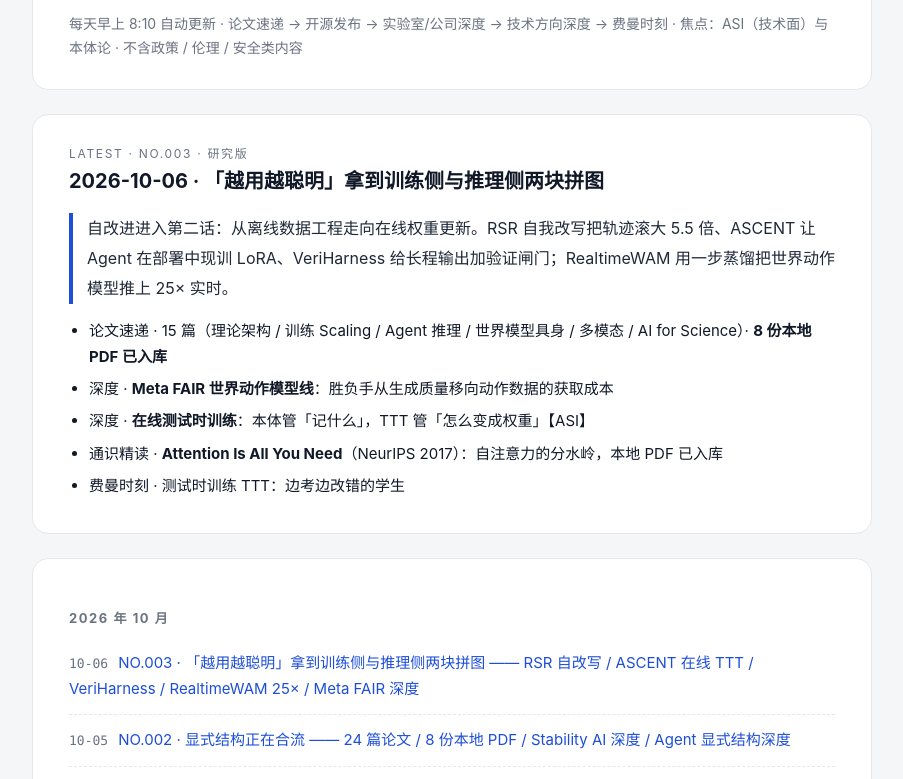
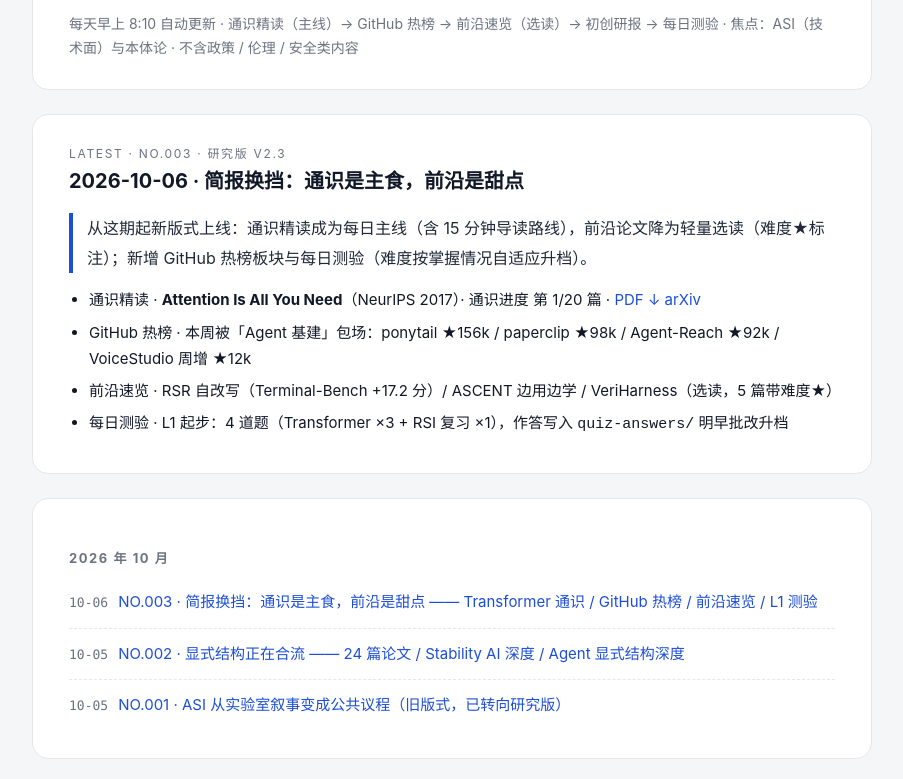
Before and after one commit to shenjiaying49-ship-it/ai-daily-news, a plain HTML site: page index.html in a window 1280 px wide. Shown: the part 156-935 px from the top of the page, without its empty margins (188-1091 px from the left). Drawn offline with Linux system fonts and the light colour scheme.

Commit message:
NO.003 · v2.3 版式目录页

```diff
--- a/index.html
+++ b/index.html
@@ -39,32 +39,31 @@
   <header class="masthead">
     <div class="brand"><b>AI DAILY NEWS · 研究版</b><span>KEEP INFORMED</span></div>
     <h1>AI Daily News</h1>
-    <p class="sub">每天早上 8:10 自动更新 · 论文速递 → 开源发布 → 实验室/公司深度 → 技术方向深度 → 费曼时刻 · 焦点：ASI（技术面）与本体论 · 不含政策 / 伦理 / 安全类内容</p>
+    <p class="sub">每天早上 8:10 自动更新 · 通识精读（主线）→ GitHub 热榜 → 前沿速览（选读）→ 初创研报 → 每日测验 · 焦点：ASI（技术面）与本体论 · 不含政策 / 伦理 / 安全类内容</p>
   </header>
 
   <div class="card">
-    <div class="no">LATEST · NO.003 · 研究版</div>
-    <h3><a href="daily-2026-10-06.html">2026-10-06 · 「越用越聪明」拿到训练侧与推理侧两块拼图</a></h3>
-    <p class="lede">自改进进入第二话：从离线数据工程走向在线权重更新。RSR 自我改写把轨迹滚大 5.5 倍、ASCENT 让 Agent 在部署中现训 LoRA、VeriHarness 给长程输出加验证闸门；RealtimeWAM 用一步蒸馏把世界动作模型推上 25× 实时。</p>
+    <div class="no">LATEST · NO.003 · 研究版 v2.3</div>
+    <h3><a href="daily-2026-10-06.html">2026-10-06 · 简报换挡：通识是主食，前沿是甜点</a></h3>
+    <p class="lede">从这期起新版式上线：通识精读成为每日主线（含 15 分钟导读路线），前沿论文降为轻量选读（难度★标注）；新增 GitHub 热榜板块与每日测验（难度按掌握情况自适应升档）。</p>
     <ul class="pts">
-      <li>论文速递 · 15 篇（理论架构 / 训练 Scaling / Agent 推理 / 世界模型具身 / 多模态 / AI for Science）· <b>8 份本地 PDF 已入库</b></li>
-      <li>深度 · <b>Meta FAIR 世界动作模型线</b>：胜负手从生成质量移向动作数据的获取成本</li>
-      <li>深度 · <b>在线测试时训练</b>：本体管「记什么」，TTT 管「怎么变成权重」【ASI】</li>
-      <li>通识精读 · <b>Attention Is All You Need</b>（NeurIPS 2017）：自注意力的分水岭，本地 PDF 已入库</li>
-      <li>费曼时刻 · 测试时训练 TTT：边考边改错的学生</li>
+      <li>通识精读 · <b>Attention Is All You Need</b>（NeurIPS 2017）· 通识进度 第 1/20 篇 · <a href="https://arxiv.org/pdf/1706.03762">PDF ↓ arXiv</a></li>
+      <li>GitHub 热榜 · 本周被「Agent 基建」包场：ponytail ★156k / paperclip ★98k / Agent-Reach ★92k / VoiceStudio 周增 ★12k</li>
+      <li>前沿速览 · RSR 自改写（Terminal-Bench +17.2 分）/ ASCENT 边用边学 / VeriHarness（选读，5 篇带难度★）</li>
+      <li>每日测验 · L1 起步：4 道题（Transformer ×3 + RSI 复习 ×1），作答写入 <code>quiz-answers/</code> 明早批改升档</li>
     </ul>
   </div>
 
   <div class="card">
     <div class="month">2026 年 10 月</div>
     <ul class="archive">
-      <li><span class="date">10-06</span><a href="daily-2026-10-06.html">NO.003 · 「越用越聪明」拿到训练侧与推理侧两块拼图 —— RSR 自改写 / ASCENT 在线 TTT / VeriHarness / RealtimeWAM 25× / Meta FAIR 深度</a></li>
-      <li><span class="date">10-05</span><a href="daily-2026-10-05-b.html">NO.002 · 显式结构正在合流 —— 24 篇论文 / 8 份本地 PDF / Stability AI 深度 / Agent 显式结构深度</a></li>
-      <li><span class="date">10-05</span><a href="daily-2026-10-05.html">NO.001 · ASI 从实验室叙事变成公共议程 —— 禁令法案 / 智能爆炸合署论文 / AIDE² RSI 实证 / SSI 深度（旧版式，已转向研究版）</a></li>
+      <li><span class="date">10-06</span><a href="daily-2026-10-06.html">NO.003 · 简报换挡：通识是主食，前沿是甜点 —— Transformer 通识 / GitHub 热榜 / 前沿速览 / L1 测验</a></li>
+      <li><span class="date">10-05</span><a href="daily-2026-10-05-b.html">NO.002 · 显式结构正在合流 —— 24 篇论文 / Stability AI 深度 / Agent 显式结构深度</a></li>
+      <li><span class="date">10-05</span><a href="daily-2026-10-05.html">NO.001 · ASI 从实验室叙事变成公共议程（旧版式，已转向研究版）</a></li>
     </ul>
   </div>
 
-  <footer>Markdown 源文件在 <code>daily/</code> · 论文 PDF 在 <code>site/papers/</code> · HTML 由自动化任务每天 8:10 渲染并更新本页</footer>
+  <footer>Markdown 源文件在 <code>daily/</code> · 经 GitHub Contents API 每日 8:10 同步并触发 Pages 构建</footer>
 </div>
 </body>
 </html>
```
